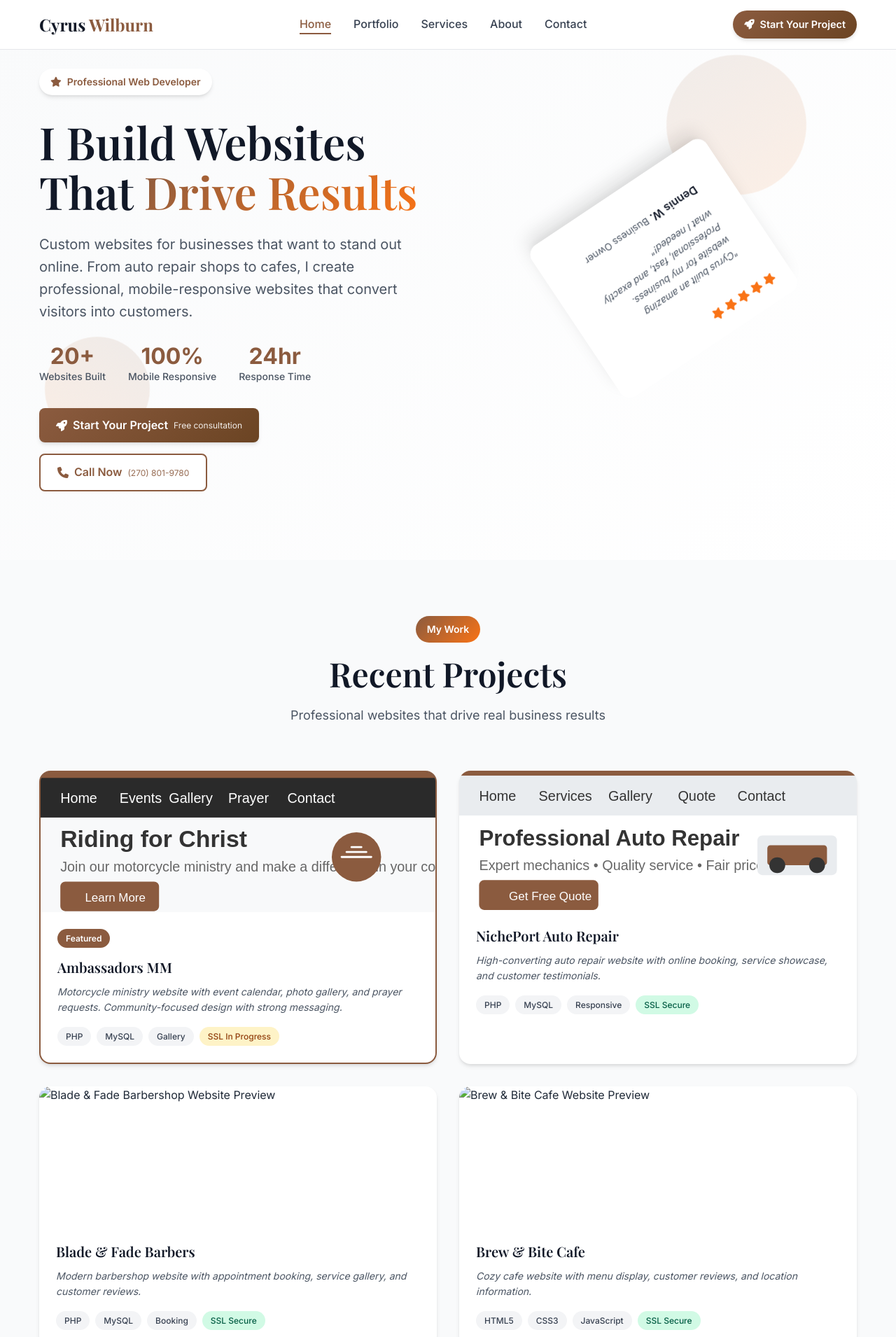
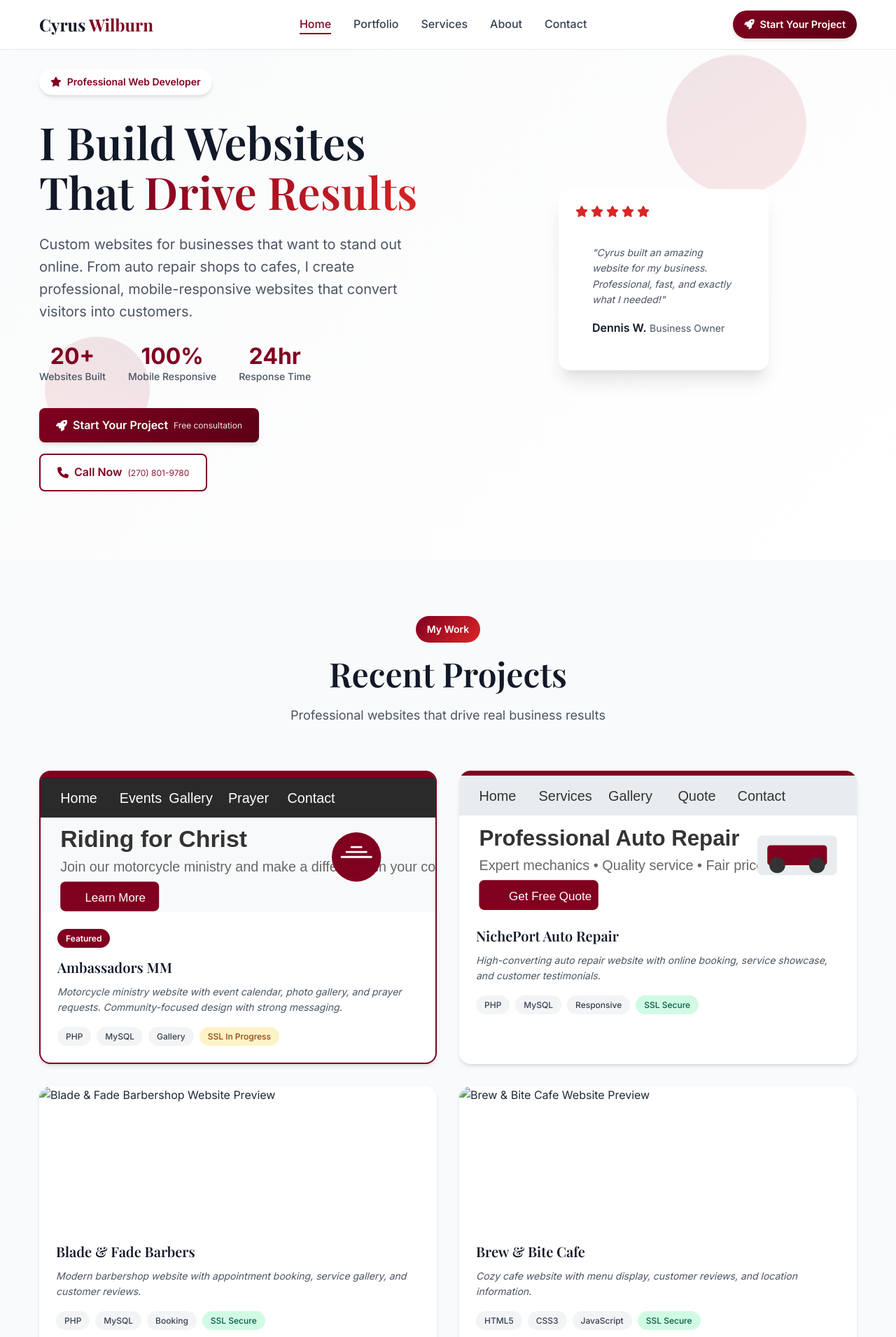
Before and after one commit to cyrus2005/personalWebPortfolio, a PHP site: page /mmambassadors/ in a window 1280 px wide. Shown: the top 1910 px of the page at 70% size. Run offline with PHP 8.4, Linux system fonts and the light colour scheme.

Commit message:
Update to maroon red color scheme and improve testimonial card animation

```diff
--- a/assets/css/style.css
+++ b/assets/css/style.css
@@ -1,12 +1,12 @@
 /* Cyrus Wilburn Portfolio - Modern Professional Design */
 
 :root {
-    /* Color Palette */
-    --maroon-primary: #8B5B3F;
-    --maroon-dark: #6B4423;
-    --maroon-light: #A67C52;
-    --orange-accent: #F97316;
-    --orange-light: #FB923C;
+    /* Color Palette - Maroon Red Theme */
+    --maroon-primary: #800020;
+    --maroon-dark: #5C0016;
+    --maroon-light: #A3002A;
+    --orange-accent: #DC2626;
+    --orange-light: #EF4444;
     --gray-900: #111827;
     --gray-800: #1F2937;
     --gray-700: #374151;
@@ -45,6 +45,34 @@
     padding: 0;
     box-sizing: border-box;
 }
+
+/* Font Awesome Fallback */
+.fas, .far, .fab, .fa {
+    font-family: "Font Awesome 6 Free", "Font Awesome 6 Pro", "FontAwesome", sans-serif !important;
+    font-weight: 900;
+    font-style: normal;
+    font-variant: normal;
+    text-rendering: auto;
+    line-height: 1;
+    -webkit-font-smoothing: antialiased;
+    -moz-osx-font-smoothing: grayscale;
+}
+
+/* Fallback for missing icons */
+.fa-rocket::before { content: "🚀"; }
+.fa-phone::before { content: "📞"; }
+.fa-star::before { content: "⭐"; }
+.fa-external-link-alt::before { content: "↗"; }
+.fa-check::before { content: "✓"; }
+.fa-check-circle::before { content: "✓"; }
+.fa-code::before { content: "</>"; }
+.fa-mobile-alt::before { content: "📱"; }
+.fa-shopping-cart::before { content: "🛒"; }
+.fa-search::before { content: "🔍"; }
+.fa-shield-alt::before { content: "🛡"; }
+.fa-paper-plane::before { content: "✈"; }
+.fa-envelope::before { content: "✉"; }
+.fa-clock::before { content: "🕐"; }
 
 html {
     scroll-behavior: smooth;
@@ -317,6 +345,21 @@
     50% { transform: translateY(-20px) rotate(180deg); }
 }
 
+@keyframes slideInUp {
+    0% {
+        opacity: 0;
+        transform: translateY(50px) scale(0.8);
+    }
+    50% {
+        opacity: 0.8;
+        transform: translateY(-10px) scale(1.05);
+    }
+    100% {
+        opacity: 1;
+        transform: translateY(0) scale(1);
+    }
+}
+
 .hero-container {
     position: relative;
     z-index: 2;
@@ -407,7 +450,16 @@
     padding: 1.5rem;
     box-shadow: var(--shadow-xl);
     max-width: 300px;
-    animation: float 4s ease-in-out infinite;
+    opacity: 0;
+    transform: translateY(50px) scale(0.8);
+    animation: slideInUp 1s ease-out 0.5s forwards;
+    transition: var(--transition);
+    cursor: pointer;
+}
+
+.floating-card:hover {
+    transform: translateY(-5px) scale(1.02);
+    box-shadow: 0 25px 50px -12px rgba(0, 0, 0, 0.25);
 }
 
 .card-header {
--- a/assets/js/script.js
+++ b/assets/js/script.js
@@ -271,6 +271,16 @@
         document.body.classList.add('loaded');
     });
 
+    // Testimonial card click effect
+    const floatingCard = document.querySelector('.floating-card');
+    if (floatingCard) {
+        floatingCard.addEventListener('click', function() {
+            this.style.animation = 'none';
+            this.offsetHeight; // Trigger reflow
+            this.style.animation = 'slideInUp 0.6s ease-out forwards';
+        });
+    }
+
     // Add CSS for loading state
     const loadingStyle = document.createElement('style');
     loadingStyle.textContent = `
--- a/index.php
+++ b/index.php
@@ -49,7 +49,7 @@
     <link href="https://fonts.googleapis.com/css2?family=Inter:wght@300;400;500;600;700;800;900&family=Playfair+Display:wght@400;500;600;700&display=swap" rel="stylesheet">
 
     <!-- Font Awesome -->
-    <link rel="stylesheet" href="https://cdnjs.cloudflare.com/ajax/libs/font-awesome/6.4.0/css/all.min.css">
+    <link rel="stylesheet" href="https://cdnjs.cloudflare.com/ajax/libs/font-awesome/6.5.1/css/all.min.css" integrity="sha512-DTOQO9RWCH3ppGqcWaEA1BIZOC6xxalwEsw9c2QQeAIftl+Vegovlnee1c9QX4TctnWMn13TZye+giMm8e2LwA==" crossorigin="anonymous" referrerpolicy="no-referrer">
 
     <!-- Structured Data -->
     <script type="application/ld+json">
```
Also changed, not shown: assets/images/ambassadors-preview.svg, assets/images/barber-preview.svg, assets/images/favicon.svg, assets/images/nicheport-preview.svg.
